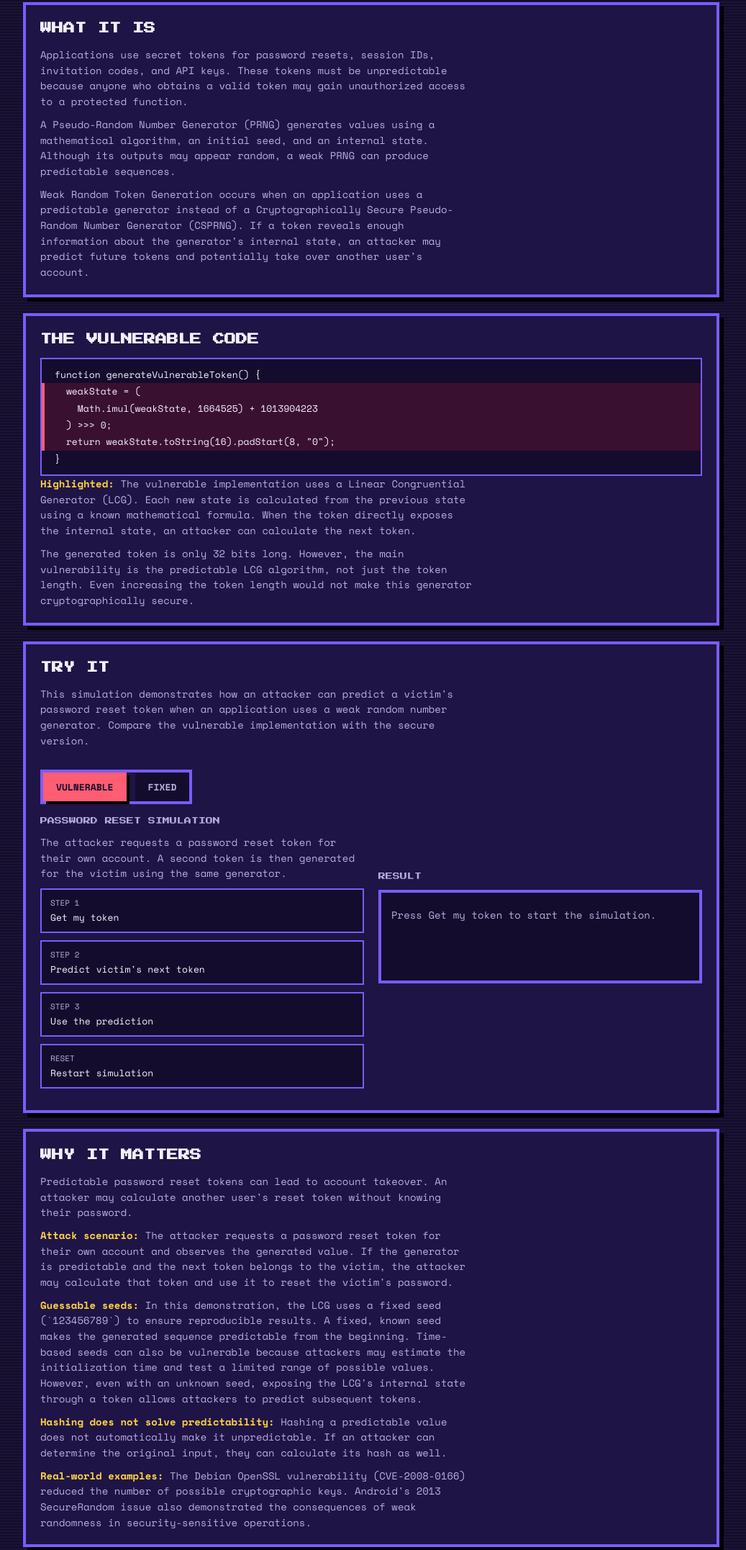
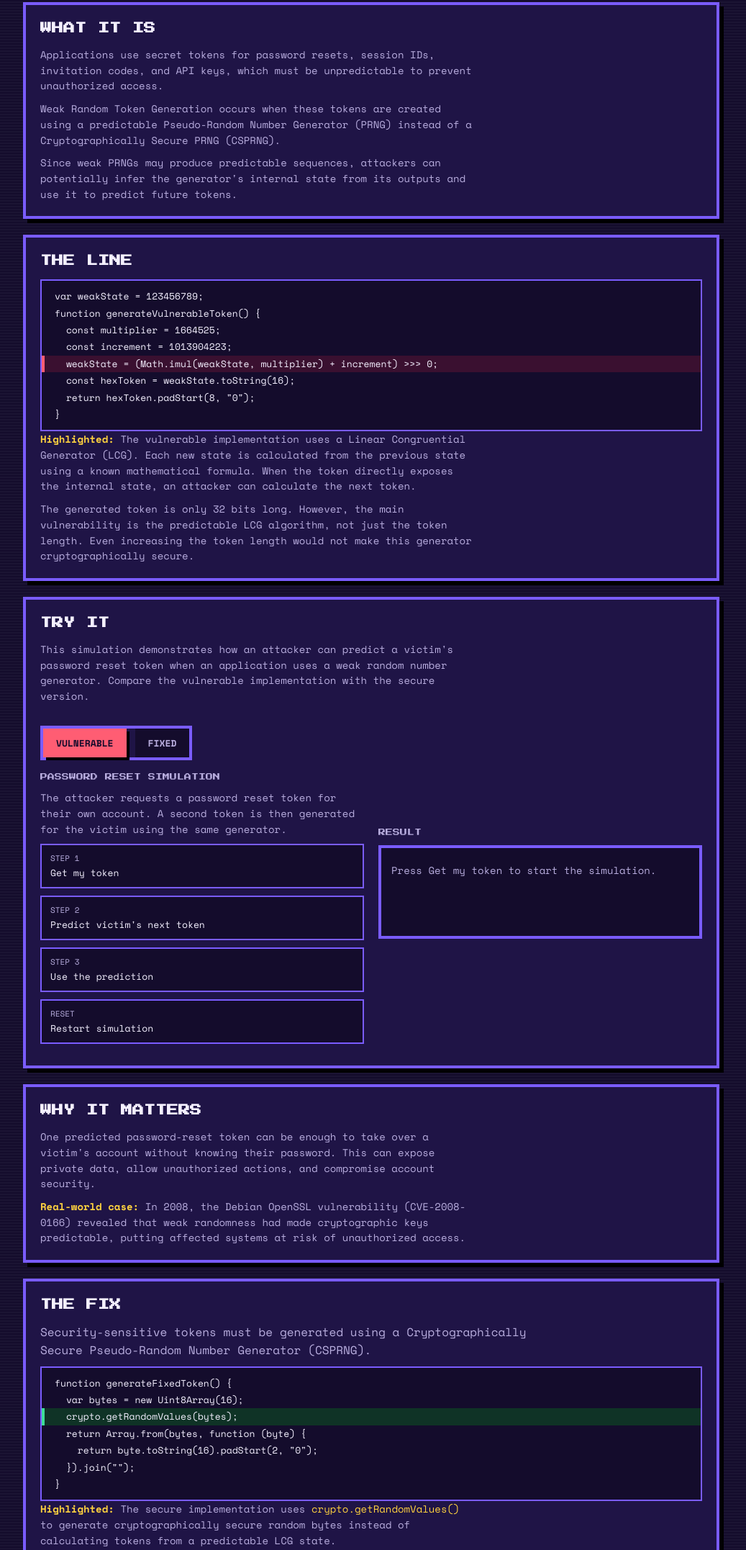
Before and after one commit to Renad1993/Final-Project-Interactive-Web-Security-Sandbox, a plain HTML site: page lab2.html in a window 1280 px wide. Shown: the part 272-2425 px from the top of the page at 72% size, without its empty margins (124-1161 px from the left). Drawn offline with nearby package versions, Linux system fonts and the light colour scheme.

Commit message:
Change the shown code and improve the explanation text

```diff
--- a/js/lab2.js
+++ b/js/lab2.js
@@ -16,11 +16,11 @@
 var weakState = 123456789;
 
 function generateVulnerableToken() {
-  weakState = ( //!
-    Math.imul(weakState, 1664525) + 1013904223 //!
-  ) >>> 0; //!
-
-  return weakState.toString(16).padStart(8, "0"); //!
+  const multiplier = 1664525;
+  const increment = 1013904223;
+  weakState = (Math.imul(weakState, multiplier) + increment) >>> 0; //!
+  const hexToken = weakState.toString(16);
+  return hexToken.padStart(8, "0");
 }
 
 // Fixed: Cryptographically Secure PRNG (CSPRNG)
@@ -56,8 +56,9 @@ function esc(s) {
 // Show the actual function source code.
 // Highlight the line marked with "//!".
 
-function showCode(el, fn) {
-  el.innerHTML = fn.toString().split("\n").map(function (line) {
+function showCode(el, fn, prefix = "") {
+  const source = prefix + fn.toString();
+  el.innerHTML = source.split("\n").map(function (line) {
     var hl = line.indexOf("//!") > -1;
 
     return "<div" + (hl ? ' class="hl"' : "") + ">" +
@@ -323,7 +324,8 @@ document.getElementById("reset-lab").onclick =
 
 showCode(
   document.getElementById("code-vuln"),
-  generateVulnerableToken
+  generateVulnerableToken,
+  "var weakState = 123456789;\n\n"
 );
 
 showCode(
--- a/lab2.html
+++ b/lab2.html
@@ -56,19 +56,18 @@
       <h2 id="what">What it is</h2>
 
       <p class="note">
-        Applications use secret tokens for password resets, session IDs, invitation codes, and API keys. These tokens must be unpredictable
-        because anyone who obtains a valid token may gain unauthorized access to a protected function.
+        Applications use secret tokens for password resets, session IDs, invitation codes, and API keys, which must be unpredictable to prevent
+        unauthorized access.
       </p>
 
       <p class="note">
-        A Pseudo-Random Number Generator (PRNG) generates values using a mathematical algorithm, an initial seed, and an internal state.
-        Although its outputs may appear random, a weak PRNG can produce predictable sequences.
+        Weak Random Token Generation occurs when these tokens are created using a predictable Pseudo-Random Number Generator (PRNG) instead of
+        a Cryptographically Secure PRNG (CSPRNG).
       </p>
 
       <p class="note">
-        Weak Random Token Generation occurs when an application uses a predictable generator instead of a Cryptographically Secure Pseudo-Random Number
-        Generator (CSPRNG). If a token reveals enough information about the generator's internal state, an attacker may predict future tokens and
-        potentially take over another user's account.
+        Since weak PRNGs may produce predictable sequences, attackers can potentially infer the generator's internal state from its outputs and use it
+        to predict future tokens.
       </p>
 
     </section>
@@ -76,7 +75,7 @@
     <!-- 2. THE LINES -->
     <section class="panel" aria-labelledby="line">
 
-      <h2 id="line">The Vulnerable Code</h2>
+      <h2 id="line">The Line</h2>
 
       <pre
         class="code v"
@@ -217,44 +216,14 @@
       <h2 id="why">Why it matters</h2>
 
       <p class="note">
-        Predictable password reset tokens can lead to
-        account takeover.
-        An attacker may calculate another user's reset token
-        without knowing their password.
+       One predicted password-reset token can be enough to take over a victim's account without knowing their password. This can expose private data,
+       allow unauthorized actions, and compromise account security.
       </p>
 
       <p class="note">
-        <b>Attack scenario:</b>
-        The attacker requests a password reset token
-        for their own account and observes the generated value.
-        If the generator is predictable and the next token
-        belongs to the victim, the attacker may calculate
-        that token and use it to reset the victim's password.
-      </p>
-
-      <p class="note">
-        <b>Guessable seeds:</b>
-        In this demonstration, the LCG uses a fixed seed (`123456789`) to ensure reproducible results. A fixed, known seed makes
-        the generated sequence predictable from the beginning. Time-based seeds can also be vulnerable because attackers may estimate the initialization
-        time and test a limited range of possible values. However, even with an unknown seed, exposing the LCG's internal state through a token allows
-        attackers to predict subsequent tokens.
-      </p>
-
-      <p class="note">
-        <b>Hashing does not solve predictability:</b>
-        Hashing a predictable value does not automatically
-        make it unpredictable.
-        If an attacker can determine the original input,
-        they can calculate its hash as well.
-      </p>
-
-      <p class="note">
-        <b>Real-world examples:</b>
-        The Debian OpenSSL vulnerability (CVE-2008-0166)
-        reduced the number of possible cryptographic keys.
-        Android's 2013 SecureRandom issue also demonstrated
-        the consequences of weak randomness in
-        security-sensitive operations.
+        <b>Real-world case:</b>
+         In 2008, the Debian OpenSSL vulnerability (CVE-2008-0166) revealed that weak randomness had made cryptographic keys predictable, putting
+         affected systems at risk of unauthorized access.
       </p>
 
     </section>
```
